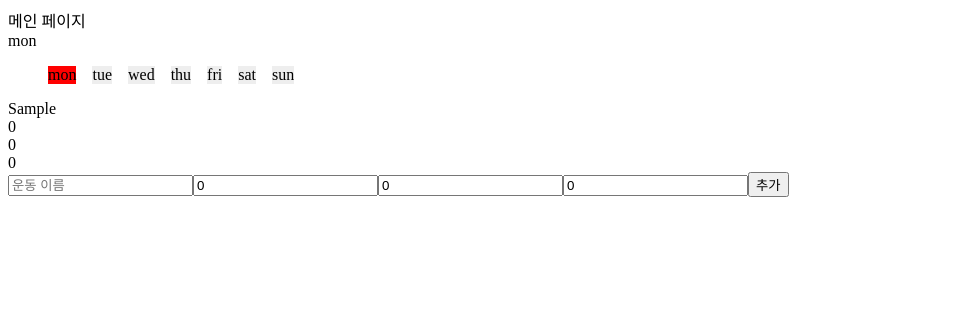
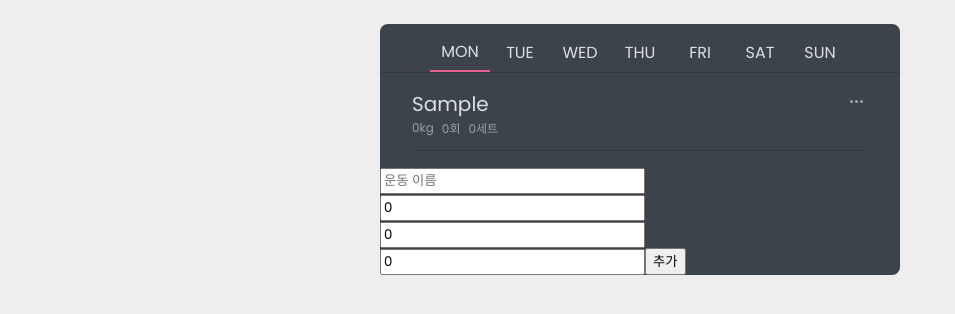
Before and after one commit to Woolegend/exetable, a Next.js app: page / in a window 1280 px wide. Both pictures are taken after typing "Sample" into the empty fields and a click on the button "추가". Shown: the top 314 px of the page, without its empty margins (0-955 px from the left). Built offline with nearby package versions, Linux system fonts and the light colour scheme.

Commit message:
feat: 디자인 구현

```diff
--- /dev/null
+++ b/components/AddExerciseForm.tsx
@@ -0,0 +1,68 @@
+import { Exercise } from "@/types/exercise.type";
+import { ChangeEvent, FormEvent, useState } from "react";
+
+const DEFAULT_EXERCISE = {
+  name: "",
+  weight: 0,
+  repeat: 0,
+  set: 0,
+};
+
+function getDefaultExercise(): Exercise {
+  return { ...DEFAULT_EXERCISE, id: Date.now().toString() };
+}
+
+export default function AddExerciseForm({
+  onSubmit,
+}: {
+  onSubmit: (exercise: Exercise) => void;
+}) {
+  const [exercise, setExercise] = useState<Exercise>(getDefaultExercise);
+
+  const handleChangeInput = (event: ChangeEvent<HTMLInputElement>) => {
+    const name: string = event.target.name;
+    const value = event.target.value;
+    setExercise((prev) => ({ ...prev, [name]: value }));
+  };
+
+  const handleSubmitForm = (event: FormEvent<HTMLFormElement>) => {
+    event.preventDefault();
+    onSubmit(exercise);
+    setExercise(getDefaultExercise);
+  };
+
+  return (
+    <form onSubmit={handleSubmitForm}>
+      <input
+        name="name"
+        type="text"
+        onChange={handleChangeInput}
+        placeholder="운동 이름"
+        value={exercise.name}
+        required
+      />
+      <input
+        name="weight"
+        type="number"
+        onChange={handleChangeInput}
+        placeholder="무게 *kg"
+        value={exercise.weight}
+      />
+      <input
+        name="repeat"
+        type="number"
+        onChange={handleChangeInput}
+        placeholder="반복 횟수"
+        value={exercise.repeat}
+      />
+      <input
+        name="set"
+        type="number"
+        onChange={handleChangeInput}
+        placeholder="세트 수"
+        value={exercise.set}
+      />
+      <button type="submit">추가</button>
+    </form>
+  );
+}
--- a/components/Column.module.css
+++ b/components/Column.module.css
@@ -1,14 +1,36 @@
-.buttonAdd {
-  width: 64px;
-  border: none;
-  border-radius: 8px;
-  background-color: var(--gray-400);
+.exercise {
+  padding-bottom: 12px;
+  border-bottom: 1px solid var(--gray-5);
 }
 
-.buttonAdd:hover {
-  background-color: var(--gray-500);
+.wrap {
+  display: flex;
+  width: 100%;
 }
 
-.buttonAdd:active {
-  background-color: var(--gray-600);
+.name {
+  flex-grow: 1;
+  font-size: 20px;
+  color: var(--gray-1);
 }
+
+.group {
+  display: flex;
+  gap: 8px;
+
+  font-size: 12px;
+  color: var(--gray-2);
+}
+
+.feature {
+  display: flex;
+  justify-content: center;
+  align-items: center;
+  gap: 8px;
+}
+
+.option {
+  font-size: 14px;
+  text-decoration: underline;
+  color: var(--gray-2);
+}
--- a/components/Column.tsx
+++ b/components/Column.tsx
@@ -1,17 +1,75 @@
-import { Exercise } from "@/pages";
+import { Exercise } from "@/types/exercise.type";
+import styles from "./Column.module.css";
+import Image from "next/image";
+import { useState } from "react";
 
 export default function Column({ exercises }: { exercises: Exercise[] }) {
+  const [selected, setSelected] = useState<string | null>(null);
+
+  const handleSelect = (id: string | null) => {
+    setSelected(id);
+  };
+
   return (
     <div>
-      <div>
-        {exercises.map((exercise) => (
-          <div key={exercise.id}>
-            <div>{exercise.name}</div>
-            <div>{exercise.weight}</div>
-            <div>{exercise.repeat}</div>
-            <div>{exercise.set}</div>
+      {exercises.map((exercise) => (
+        <ExerciseItem
+          key={exercise.id}
+          exercise={exercise}
+          isSelected={exercise.id === selected}
+          onClick={handleSelect}
+        />
+      ))}
+    </div>
+  );
+}
+
+function ExerciseItem({
+  exercise,
+  isSelected,
+  onClick,
+}: {
+  exercise: Exercise;
+  isSelected: boolean;
+  onClick: (id: string | null) => void;
+}) {
+  const handleClickFeature = () => {
+    onClick(exercise.id);
+  };
+
+  const handleClickClose = () => {
+    onClick(null);
+  };
+
+  return (
+    <div className={styles.exercise}>
+      <div className={styles.wrap}>
+        <p className={styles.name}>{exercise.name}</p>
+        {isSelected ? (
+          <div className={styles.feature}>
+            <div className={styles.option}>Edit</div>
+            <div className={styles.option}>Delete</div>
+            <div className={styles.option} onClick={handleClickClose}>
+              close
+            </div>
           </div>
-        ))}
+        ) : (
+          <Image
+            width={24}
+            height={24}
+            src="/images/ic_kebab.svg"
+            alt="feature"
+            style={{
+              transform: "rotateZ(90deg)",
+            }}
+            onClick={handleClickFeature}
+          />
+        )}
+      </div>
+      <div className={styles.group}>
+        <span>{exercise.weight}kg</span>
+        <span>{exercise.repeat}회</span>
+        <span>{exercise.set}세트</span>
       </div>
     </div>
   );
--- a/pages/_app.tsx
+++ b/pages/_app.tsx
@@ -7,7 +7,6 @@ export default function App({ Component, pageProps }: AppProps) {
     <>
       <Head>
         <title>EXETable</title>
-        <meta name="description" content="Generated by create next app" />
         <meta name="viewport" content="width=device-width, initial-scale=1" />
       </Head>
       <Component {...pageProps} />
--- a/pages/_document.tsx
+++ b/pages/_document.tsx
@@ -4,6 +4,7 @@ export default function Document() {
   return (
     <Html lang="ko">
       <Head />
+
       <body>
         <Main />
         <NextScript />
--- a/pages/index.tsx
+++ b/pages/index.tsx
@@ -1,34 +1,11 @@
 import styles from "@/styles/Home.module.css";
 import Column from "@/components/Column";
-import { ChangeEvent, FormEvent, MouseEvent, useEffect, useState } from "react";
+import { MouseEvent, useEffect, useState } from "react";
 import { useRouter } from "next/router";
-
-export type Day = "mon" | "tue" | "wed" | "thu" | "fri" | "sat" | "sun";
+import { Day, Exercise, Schedule } from "@/types/exercise.type";
+import AddExerciseForm from "@/components/AddExerciseForm";
 
 const DAY_LIST: Day[] = ["mon", "tue", "wed", "thu", "fri", "sat", "sun"];
-
-export interface Exercise {
-  id: string;
-  name: string;
-  weight: number;
-  repeat: number;
-  set: number;
-}
-
-const DEFAULT_EXERCISE = {
-  name: "",
-  weight: 0,
-  repeat: 0,
-  set: 0,
-};
-
-function getDefaultExercise(): Exercise {
-  return { ...DEFAULT_EXERCISE, id: Date.now().toString() };
-}
-
-type Schedule = {
-  [key in Day]: Exercise[];
-};
 
 const DEFAULT_SCHEDULE: Schedule = {
   mon: [],
@@ -45,12 +22,6 @@ export default function Home() {
   const [tab, setTab] = useState<Day>("mon");
   const router = useRouter();
   const { a } = router.query;
-
-  const handleClickTab = (event: MouseEvent<HTMLUListElement>) => {
-    if (!(event.target instanceof HTMLElement)) return;
-    const li = event.target.closest("li");
-    if (li?.dataset.day) setTab(li.dataset.day as Day);
-  };
 
   const handleChangeSchedule = (exercise: Exercise) => {
     setSchedule((prev) => {
@@ -69,79 +40,39 @@ export default function Home() {
 
   return (
     <div className={styles.container}>
-      <div>메인 페이지</div>
-      <div>{tab}</div>
-      <ul className={styles.tabList} onClick={handleClickTab}>
-        {DAY_LIST.map((day) => {
-          const classNames =
-            day === tab ? `${styles.item} ${styles.focus}` : styles.item;
-          return (
-            <li key={day} className={classNames} data-day={day}>
-              {day}
-            </li>
-          );
-        })}
-      </ul>
-      <div className={styles.table}>
-        <Column exercises={schedule[tab]} />
-      </div>
+      <TabList tab={tab} setTab={setTab} />
+      <ColumnTable exercises={schedule[tab]} />
       <AddExerciseForm onSubmit={handleChangeSchedule} />
     </div>
   );
 }
 
-function AddExerciseForm({
-  onSubmit,
-}: {
-  onSubmit: (exercise: Exercise) => void;
-}) {
-  const [exercise, setExercise] = useState<Exercise>(getDefaultExercise);
-
-  const handleChangeInput = (event: ChangeEvent<HTMLInputElement>) => {
-    const name: string = event.target.name;
-    const value = event.target.value;
-    const _value = typeof value === "string" ? value.trim() : value;
-    setExercise((prev) => ({ ...prev, [name]: _value }));
-  };
-
-  const handleSubmitForm = (event: FormEvent<HTMLFormElement>) => {
-    event.preventDefault();
-    onSubmit(exercise);
-    setExercise(getDefaultExercise);
+function TabList({ tab, setTab }: { tab: Day; setTab: (day: Day) => void }) {
+  const handleClickTab = (event: MouseEvent<HTMLUListElement>) => {
+    if (!(event.target instanceof HTMLElement)) return;
+    const li = event.target.closest("li");
+    if (li?.dataset.day) setTab(li.dataset.day as Day);
   };
 
   return (
-    <form onSubmit={handleSubmitForm}>
-      <input
-        name="name"
-        type="text"
-        onChange={handleChangeInput}
-        placeholder="운동 이름"
-        value={exercise.name}
-        required
-      />
-      <input
-        name="weight"
-        type="text"
-        onChange={handleChangeInput}
-        placeholder="무게 *kg"
-        value={exercise.weight}
-      />
-      <input
-        name="repeat"
-        type="text"
-        onChange={handleChangeInput}
-        placeholder="반복 횟수"
-        value={exercise.repeat}
-      />
-      <input
-        name="set"
-        type="text"
-        onChange={handleChangeInput}
-        placeholder="세트 수"
-        value={exercise.set}
-      />
-      <button type="submit">추가</button>
-    </form>
+    <ul className={styles.TabList} onClick={handleClickTab}>
+      {DAY_LIST.map((day) => {
+        const classNames =
+          day === tab ? `${styles.Tab} ${styles.focus}` : styles.Tab;
+        return (
+          <li key={day} className={classNames} data-day={day}>
+            <span>{day.toUpperCase()}</span>
+          </li>
+        );
+      })}
+    </ul>
   );
 }
+
+function ColumnTable({ exercises }: { exercises: Exercise[] }) {
+  return (
+    <div className={styles.Table}>
+      <Column exercises={exercises} />
+    </div>
+  );
+}
--- a/styles/Home.module.css
+++ b/styles/Home.module.css
@@ -1,18 +1,41 @@
+.container {
+  width: 520px;
+  padding-top: 8px;
+  border-radius: 8px;
+  margin: 24px auto;
+  background-color: var(--gray-4);
+}
+
 .table {
   display: flex;
   gap: 8px;
 }
 
-.tabList {
+.TabList {
+  display: flex;
+  justify-content: center;
+  align-items: center;
+  border-bottom: 1px solid var(--gray-5);
   list-style: none;
-  display: flex;
-  gap: 16px;
 }
 
-.tabList .item {
-  background-color: #eee;
+.Tab {
+  display: flex;
+  justify-content: center;
+  align-items: center;
+  width: 60px;
+  height: 40px;
+
+  font-family: "Poppins", sans-serif;
+  font-weight: 800;
+  font-style: normal;
+  color: var(--gray-1);
 }
 
-.tabList .item.focus {
-  background-color: red;
+.Tab.focus {
+  border-bottom: 2px solid var(--pink-1);
 }
+
+.Table {
+  padding: 16px 32px;
+}
--- a/styles/globals.css
+++ b/styles/globals.css
@@ -1,21 +1,38 @@
+@import url("https://fonts.googleapis.com/css2?family=Noto+Sans+KR:wght@100..900&family=Poppins:wght@400;700;800&display=swap");
+
 :root {
-  --gray-900: #111827;
-  --gray-800: #1f2937;
-  --gray-700: #374151;
-  --gray-600: #4b5563;
-  --gray-500: #6b7280;
-  --gray-400: #9ca3af;
-  --gray-300: #e5e7eb;
-  --gray-200: #f3f4f6;
-  --gray-100: #f9fafb;
+  --gray-5: #343940;
+  --gray-4: #3d434b;
+  --gray-3: #484f59;
+  --gray-2: #9a9fa7;
+  --gray-1: #dce0e3;
 
-  --cool-gray-300: #d1d5d6;
+  --pink-1: #ea5f8e;
+}
 
-  --secondary-200: #e5e7eb;
+* {
+  box-sizing: border-box;
+  font-family: "Poppins", sans-serif;
+  font-weight: 400;
+  font-style: normal;
+}
 
-  --blue: #3692ff;
-  --blue-hover: #1967d6;
-  --blue-active: #1251aa;
-  --error: #f74747;
-  --inactive: #9ca3af;
+p,
+a {
+  margin: 0;
 }
+
+p {
+  text-decoration: none;
+  color: inherit;
+}
+
+ul,
+ol {
+  padding: 0;
+  margin: 0;
+}
+
+body {
+  background-color: #eee;
+}
```
Also changed, not shown: types/exercise.type.tsx (added, +15 -0 lines), public/images/ic_kebab.svg (added).
